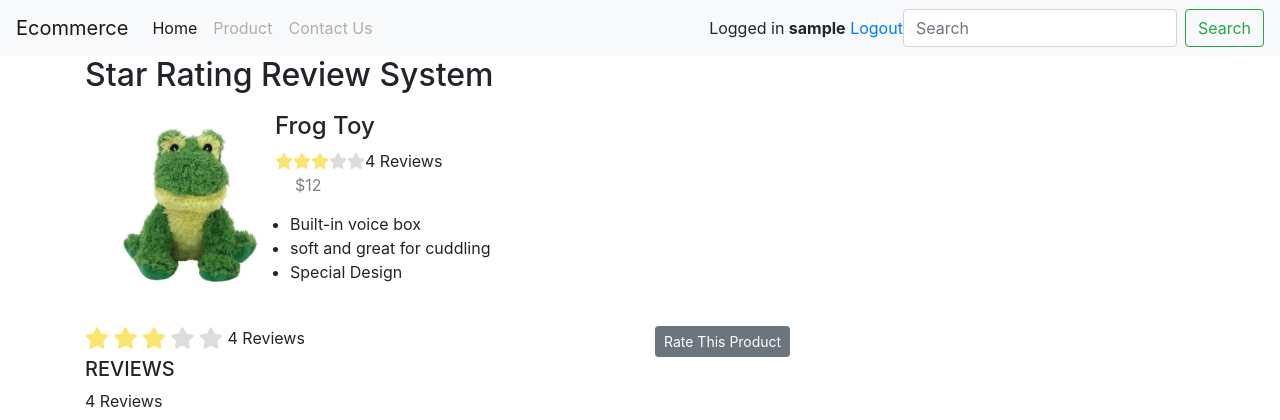
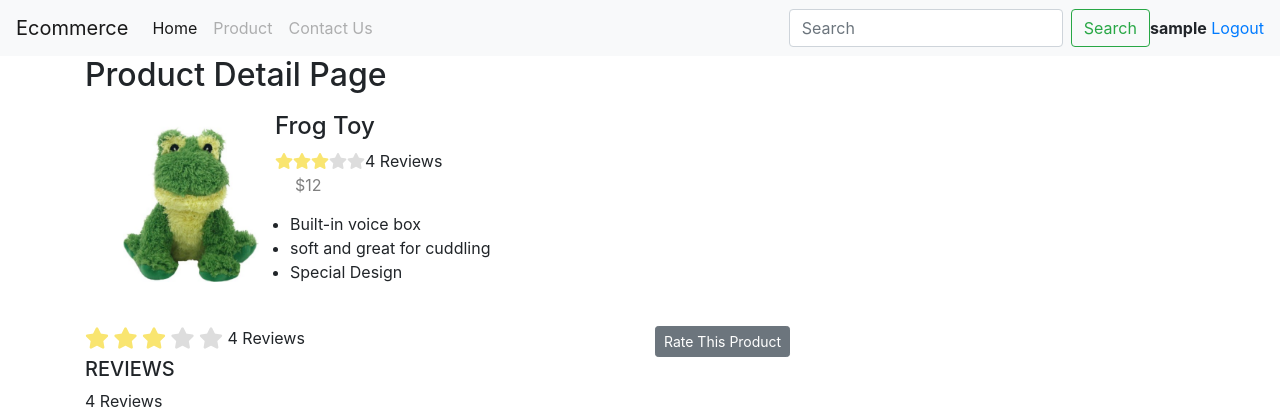
Before and after one commit to josephxwf/Star-Rating-System-PHP-Ajax-MySQL, a PHP site: page /product_detail.php?product_id=1 in a window 1280 px wide. Shown: the top 420 px of the page. Run offline with PHP 8.4, Linux system fonts and the light colour scheme; the visitor is signed in with stand-in values (Sample User, id 1); data comes from the database, SQL or seed files in the repository; data that the repository does not hold is empty; some libraries are stand-ins or nearby versions.

Commit message:
fix login session issue

```diff
--- a/inc/navbar.php
+++ b/inc/navbar.php
@@ -10,7 +10,7 @@
       <?php
       $userName = '';
       $show = '';
-      if(!empty($_SESSION['user_id']) && $_SESSION['user_id']) {
+      if(!empty($_SESSION['userid']) && $_SESSION['userid']) {
       	$userName =  $_SESSION['username'];
       } else {
       	$show = 'hidden';
@@ -30,14 +30,16 @@
       </li>
     </ul>
 
-    <div id="loggedPanel" class="<?php echo $show; ?>">
-      Logged in <span id="loggedUser" class="logged-user"><?php echo $userName; ?></span>
-      <a href="action.php?action=logout">Logout</a>
-    </div>
+
 
     <form class="form-inline my-2 my-lg-0">
       <input class="form-control mr-sm-2" type="search" placeholder="Search" aria-label="Search">
       <button class="btn btn-outline-success my-2 my-sm-0" type="submit">Search</button>
     </form>
+
+    <div id="loggedPanel" class="<?php echo $show; ?>">
+      <span id="loggedUser" class="logged-user"><?php echo $userName; ?></span>
+      <a href="action.php?action=logout">Logout</a>
+    </div>
   </div>
 </nav>
--- a/inc/product_detail_content.php
+++ b/inc/product_detail_content.php
@@ -3,7 +3,7 @@
 
 
 <div class="container">
-	<h2>Star Rating Review System</h2>
+	<h2>Product Detail Page</h2>
 	<?php
 
 	include 'class/Rating.php';
@@ -52,7 +52,7 @@
 
 
 	<br>
-	<div id="ratingDetails">
+	<div >
 		<div class="row">
 			<div class="col-sm-3">
 
@@ -77,7 +77,7 @@
 			</div>
 
 			<div class="col-sm-3">
-				<button type="button" id="rateProduct" class="btn btn-secondary btn-sm <?php echo $settingClass; ?>">Rate This Product</button>
+				<button type="button" id="rateProduct" class="btn btn-secondary btn-sm <?php if(empty($_SESSION['userid'])){echo $settingClass;}  ?>">Rate This Product</button>
 			</div>
 		</div>
 		<div class="row">
@@ -128,7 +128,7 @@
 				<?php echo $count . ' Reviews'; ?>
 
 				<hr/>
-				<div class="">
+				<div id="ratingDetails">
 				<?php
 				$productRating = $rating->getProductRating($_GET['product_id']);
 				foreach($productRating as $rating){
@@ -214,4 +214,6 @@
   </div>
 </div>
 
+
+
 </div>
--- a/index.php
+++ b/index.php
@@ -1,7 +1,6 @@
 
 
 <?php
-session_start();
 $title = 'Star Rating System';
 $content = "inc/index_content.php";
 include "layout/app.php";
--- a/js/rating.js
+++ b/js/rating.js
@@ -10,9 +10,11 @@ $(function() {
 					$('#loginModal').modal('hide');
 					$('#loggedPanel').removeClass('hidden');
 					$('#loggedUser').text(response.username);
-					$( "#rateProduct" ).addClass('login');
-					// rating section
-					$("#ratingDetails").hide();
+
+					$( "#rateProduct" ).removeClass('loginRequired');
+
+
+					$("#ratingDetails").show();
 					$("#ratingSection").show();
 				} else {
 					$('#loginError').show();
--- a/layout/app.php
+++ b/layout/app.php
@@ -1,3 +1,5 @@
+<?php session_start(); ?>
+
 <!doctype html>
 <html lang="en">
   <head>
--- a/product_detail.php
+++ b/product_detail.php
@@ -1,6 +1,5 @@
 
 <?php
-session_start();
 $title = 'Star Rating System with Ajax, PHP and MySQL';
 $content = "inc/product_detail_content.php";
 include "layout/app.php";
```
Also changed, not shown: action.php (+7 -20 lines).
